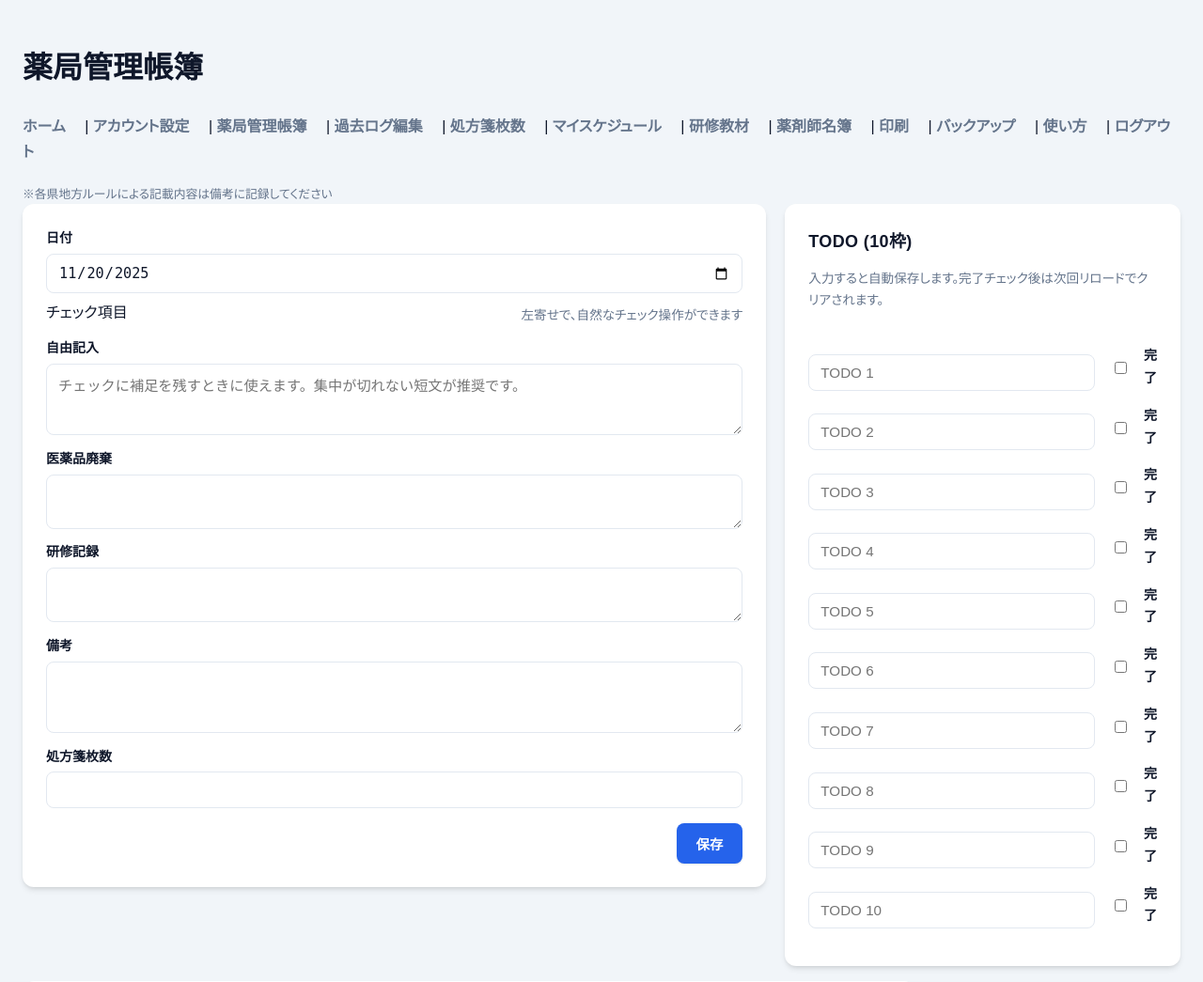
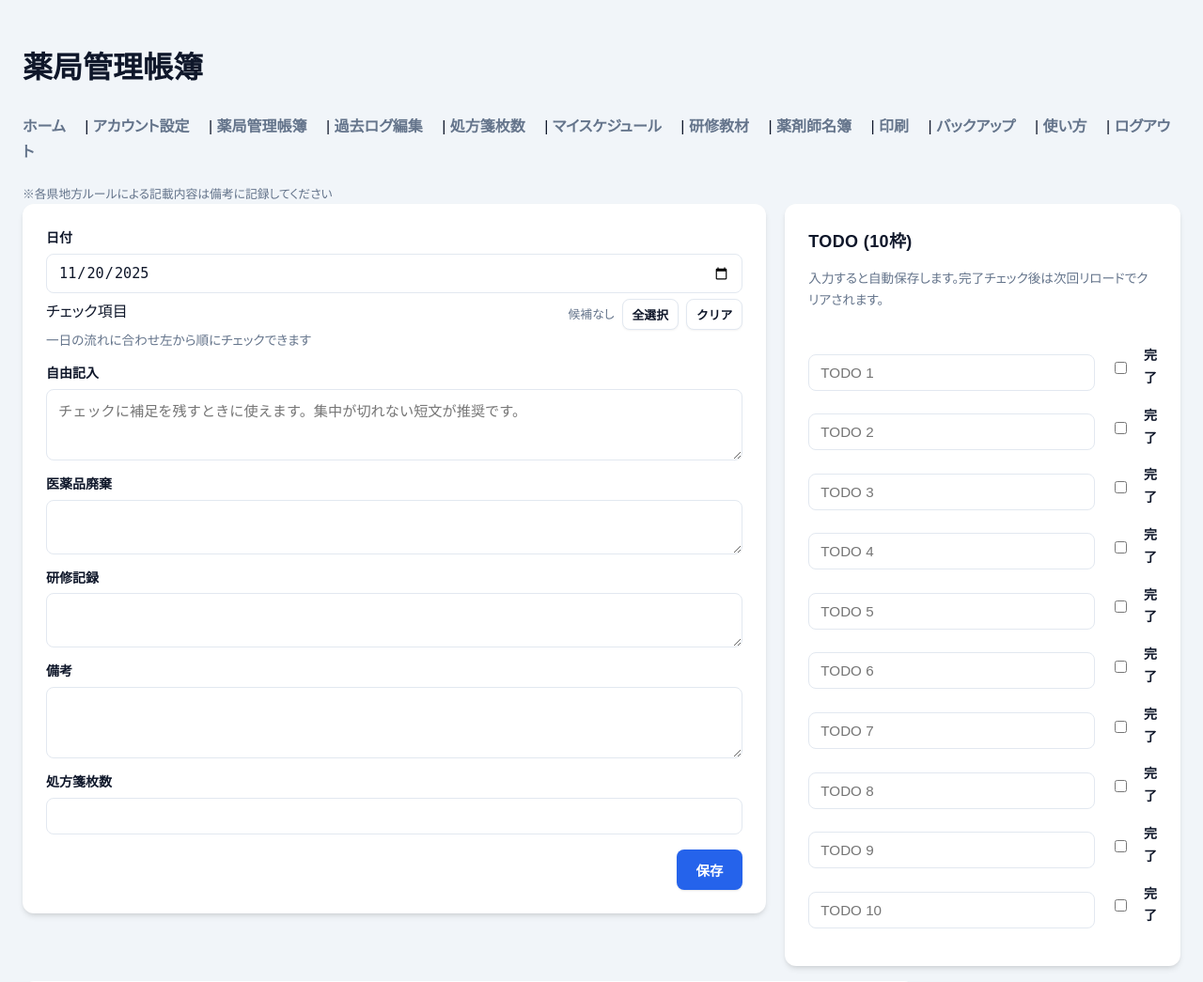
Before and after one commit to bigmakers/kanrichobopublic, a PHP site: page /member/checklist.php in a window 1280 px wide. Shown: the top 1045 px of the page at 94% size. Run offline with PHP 8.4, Linux system fonts and the light colour scheme; the visitor is signed in with stand-in values (Sample User, id 1).

Commit message:
Improve checklist UX and training links

```diff
--- a/public/member/checklist.php
+++ b/public/member/checklist.php
@@ -144,18 +144,35 @@ function changeDate(sel){
     <div class="card col-main">
         <label>日付<input type="date" name="date" value="<?= htmlspecialchars($date) ?>" onchange="changeDate(this)"></label>
         <div class="field-group">
-            <div class="section-title" style="display:flex;justify-content:space-between;align-items:center;">
-                <span>チェック項目</span>
-                <small class="muted">左寄せで、自然なチェック操作ができます</small>
+            <div class="section-title" style="display:flex;justify-content:space-between;align-items:flex-start;gap:12px;flex-wrap:wrap;">
+                <div>
+                    <span>チェック項目</span>
+                    <div class="muted">一日の流れに合わせ左から順にチェックできます</div>
+                </div>
+                <div class="check-controls">
+                    <span id="checks-summary" class="check-summary">0件</span>
+                    <button type="button" class="secondary btn-compact" data-check-action="select" data-check-target="main-checks">全選択</button>
+                    <button type="button" class="secondary btn-compact" data-check-action="clear" data-check-target="main-checks">クリア</button>
+                </div>
             </div>
-            <div class="checks-list">
+            <div class="checks-list" data-check-group="main-checks">
                 <?php foreach ($dailyChecks as $item): ?>
                     <label class="check-option"><input type="checkbox" name="checks[]" value="<?= htmlspecialchars($item) ?>" <?= in_array($item, $entry['checks'] ?? []) ? 'checked' : '' ?>><span><?= htmlspecialchars($item) ?></span></label>
                 <?php endforeach; ?>
             </div>
             <?php if ($scheduleCheckOptions): ?>
-                <div class="section-title" style="margin-top:8px;">スケジュール参加チェック</div>
-                <div class="checks-list">
+                <div class="section-title" style="margin-top:8px;display:flex;justify-content:space-between;align-items:flex-start;gap:12px;flex-wrap:wrap;">
+                    <div>
+                        <span>スケジュール参加チェック</span>
+                        <div class="muted">予定ごとに参加チェックを付けると記録へ残ります</div>
+                    </div>
+                    <div class="check-controls">
+                        <span id="schedule-summary" class="check-summary">0件</span>
+                        <button type="button" class="secondary btn-compact" data-check-action="select" data-check-target="schedule-checks">全参加</button>
+                        <button type="button" class="secondary btn-compact" data-check-action="clear" data-check-target="schedule-checks">クリア</button>
+                    </div>
+                </div>
+                <div class="checks-list" data-check-group="schedule-checks">
                     <?php foreach ($scheduleCheckOptions as $opt): ?>
                         <label class="check-option"><input type="checkbox" name="schedule_checks[]" value="<?= htmlspecialchars($opt) ?>" <?= in_array($opt, $entry['checks'] ?? []) ? 'checked' : '' ?>><span><?= htmlspecialchars($opt) ?></span></label>
                     <?php endforeach; ?>
@@ -240,6 +257,45 @@ todoInputs.forEach(el => {
     el.addEventListener('input', debounceSaveTodo);
     el.addEventListener('change', debounceSaveTodo);
 });
+
+function updateCheckSummary(group, summaryId) {
+    const boxes = document.querySelectorAll(`[data-check-group="${group}"] input[type="checkbox"]`);
+    const summary = document.getElementById(summaryId);
+    if (!summary) return;
+    if (boxes.length === 0) {
+        summary.textContent = '候補なし';
+        return;
+    }
+    const checked = Array.from(boxes).filter(cb => cb.checked).length;
+    summary.textContent = `選択 ${checked}/${boxes.length}`;
+}
+function initCheckGroups() {
+    const configs = [
+        {group:'main-checks', summary:'checks-summary'},
+        {group:'schedule-checks', summary:'schedule-summary'}
+    ];
+    configs.forEach(cfg => {
+        updateCheckSummary(cfg.group, cfg.summary);
+        document.querySelectorAll(`[data-check-group="${cfg.group}"] input[type="checkbox"]`).forEach(cb => {
+            cb.addEventListener('change', () => updateCheckSummary(cfg.group, cfg.summary));
+        });
+    });
+    document.querySelectorAll('[data-check-action]').forEach(btn => {
+        btn.addEventListener('click', () => {
+            const target = btn.getAttribute('data-check-target');
+            if (!target) return;
+            const boxes = document.querySelectorAll(`[data-check-group="${target}"] input[type="checkbox"]`);
+            const action = btn.getAttribute('data-check-action');
+            boxes.forEach(box => {
+                if (action === 'select') { box.checked = true; }
+                if (action === 'clear') { box.checked = false; }
+            });
+            const config = configs.find(c => c.group === target);
+            if (config) { updateCheckSummary(config.group, config.summary); }
+        });
+    });
+}
+initCheckGroups();
 </script>
 </body>
 </html>
--- a/public/styles.css
+++ b/public/styles.css
@@ -300,6 +300,9 @@ button.danger:hover {
 .grid-3 { display: grid; grid-template-columns: repeat(auto-fit, minmax(200px, 1fr)); gap: 16px; }
 .checks-grid { display: grid; grid-template-columns: repeat(auto-fit, minmax(220px, 1fr)); gap: 12px; margin: 12px 0; }
 .checks-list { display: flex; flex-direction: column; gap: 8px; }
+.check-controls { display: flex; gap: 8px; flex-wrap: wrap; align-items: center; justify-content: flex-end; }
+.check-summary { font-size: 0.8rem; color: var(--text-muted); }
+.btn-compact { padding: 6px 10px; font-size: 0.8rem; }
 .check-option {
   display: flex;
   align-items: flex-start;
```
Also changed, not shown: public/member/training_materials.php (+10 -4 lines).
